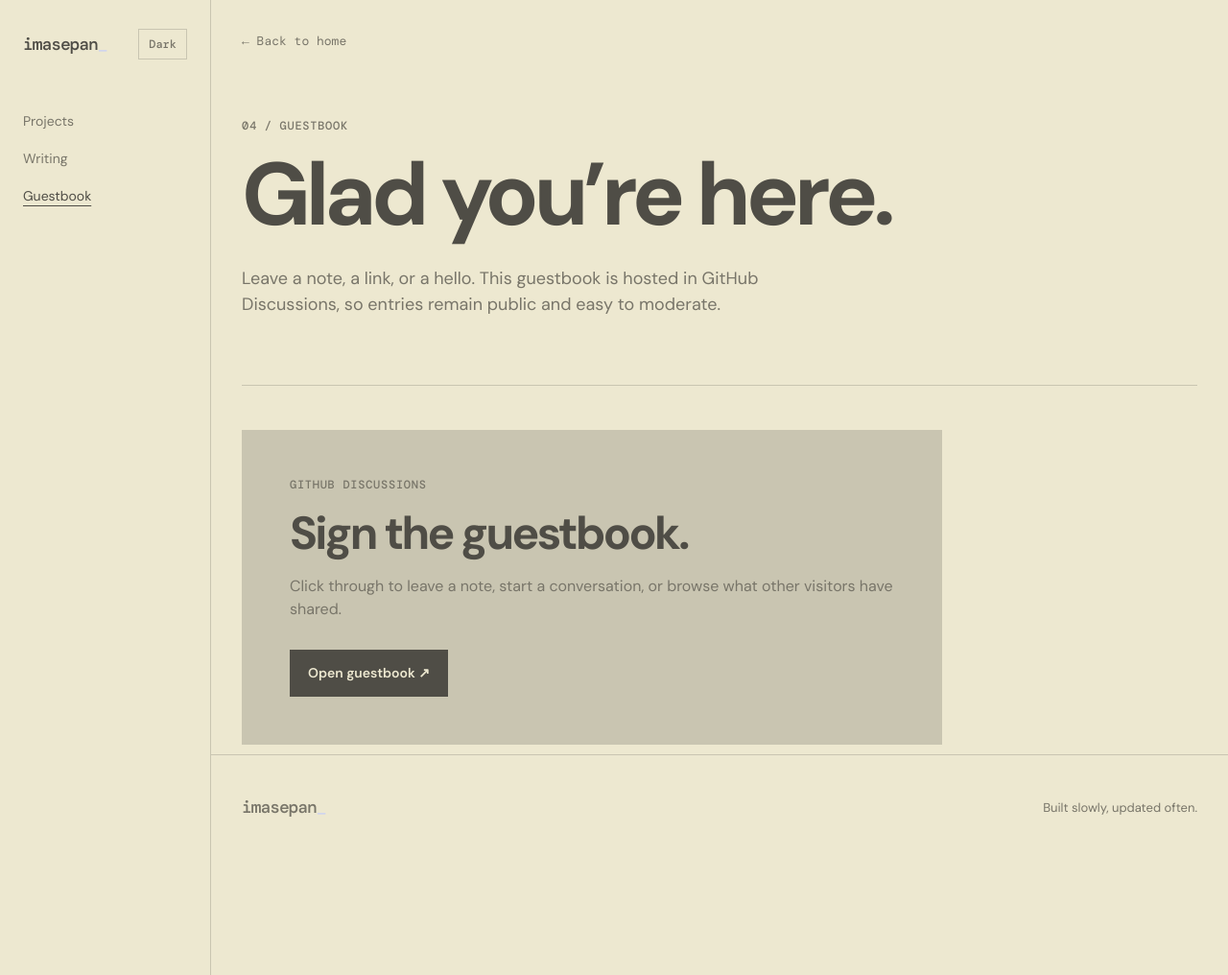
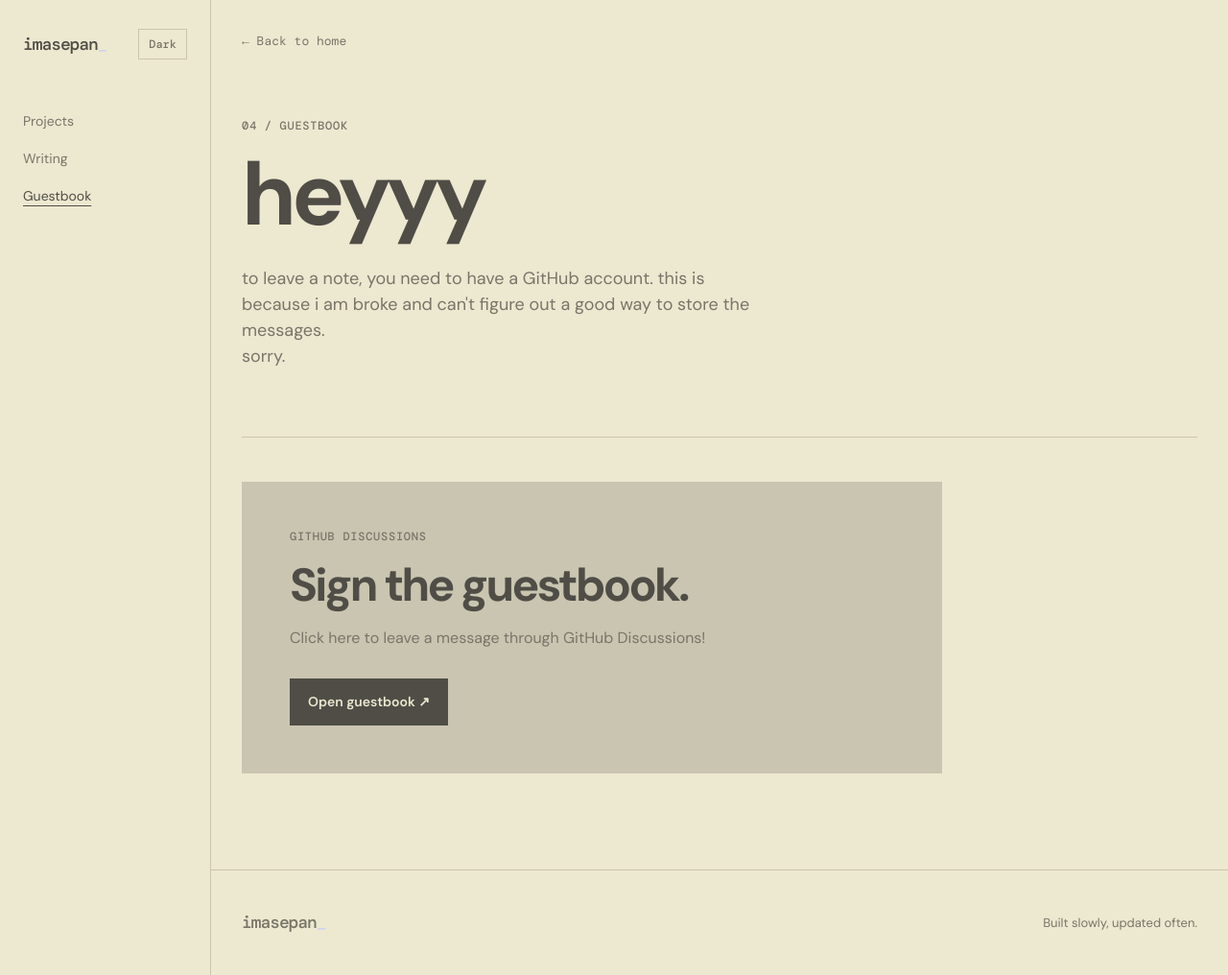
Before and after one commit to imasepan/imasepan.github.io, a Jekyll site: the page guestbook.html, which Jekyll copies as it is, in a window 1280 px wide and 1016 px high. Shown: the whole window at 96% size. Built offline with Jekyll 4.4.1, drawn with Linux system fonts in a browser that asks for light colours.

Commit message:
Update guestbook.html
changed descriptions

```diff
--- a/guestbook.html
+++ b/guestbook.html
@@ -29,13 +29,13 @@
       <a class="page-back" href="index.html">← Back to home</a>
       <section class="page-intro">
         <p class="eyebrow">04 / guestbook</p>
-        <h1>Glad you’re here.</h1>
-        <p>Leave a note, a link, or a hello. This guestbook is hosted in GitHub Discussions, so entries remain public and easy to moderate.</p>
+        <h1>heyyy</h1>
+        <p>to leave a note, you need to have a GitHub account. this is because i am broke and can't figure out a good way to store the messages.<br /> sorry.</p>
       </section>
       <section class="guestbook-callout">
         <p class="eyebrow">GitHub Discussions</p>
         <h2>Sign the guestbook.</h2>
-        <p>Click through to leave a note, start a conversation, or browse what other visitors have shared.</p>
+        <p>Click here to leave a message through GitHub Discussions!</p>
         <a class="button button-primary" href="https://github.com/imasepan/imasepan.github.io/discussions" target="_blank" rel="noreferrer">Open guestbook ↗</a>
       </section>
     </main>
```
